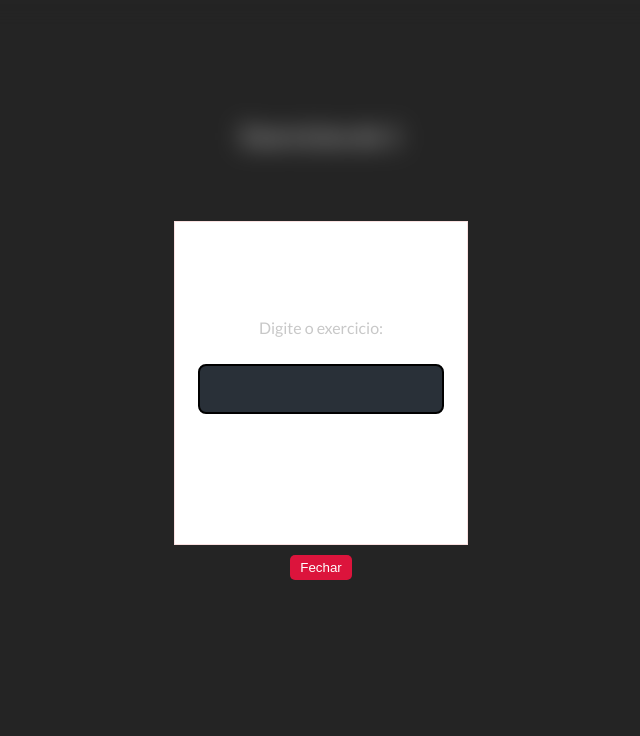
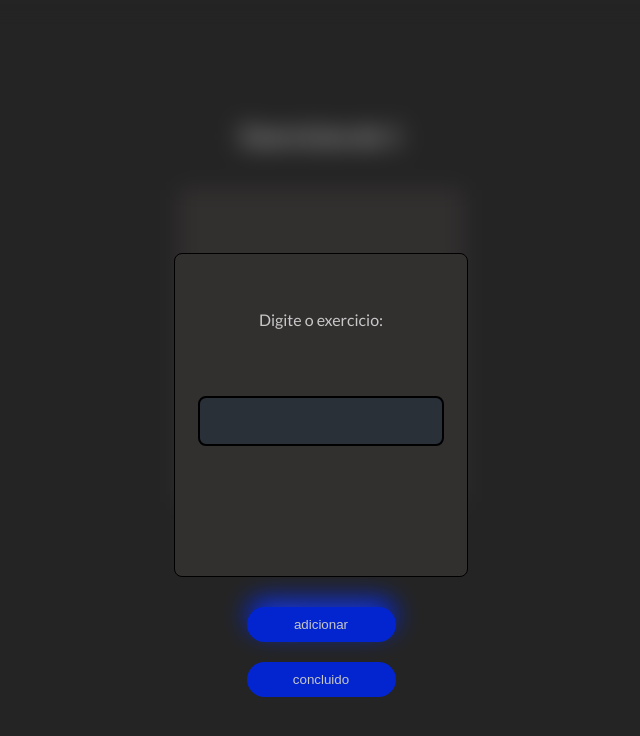
Before and after one commit to Gustavo-gthb/Training-App, a React (Vite) app in the folder frontend/: page /exercise/1 in a window 1280 px wide. Both pictures are taken after a click on the button "Adicionar Exercicio". Shown: the top 736 px of the page, without its empty margins (319-959 px from the left). Built offline with nearby package versions, Linux system fonts and the light colour scheme.

Commit message:
fix: completed exercise design

```diff
--- a/frontend/src/components/Rectangle/Rectangle.tsx
+++ b/frontend/src/components/Rectangle/Rectangle.tsx
@@ -2,7 +2,7 @@ import { Container, DeleteButton } from "./style";
 
 type RectangleProps = {
   children: React.ReactNode;
-  handleClickNext: () => void;
+  handleClickNext?: () => void;
   handleClickDelet: () => void;
 };
 
--- a/frontend/src/context/CreateExercise/CreateExercise.tsx
+++ b/frontend/src/context/CreateExercise/CreateExercise.tsx
@@ -4,6 +4,7 @@ type CreateExerciseType = {
   inputValueExercise: string;
   handleChange: (e: ChangeEvent<HTMLInputElement>) => void;
   setInputValueExercise: (value: string) => void;
+  clearInput: () => void;
 };
 
 const CreateExerciseContext = createContext<CreateExerciseType | undefined>(
@@ -21,9 +22,13 @@ export const CreateExerciseProvider = ({
     setInputValueExercise(e.target.value);
   };
 
+  const clearInput = () => {
+    setInputValueExercise("");
+  }
+
   return (
     <CreateExerciseContext.Provider
-      value={{ inputValueExercise, handleChange, setInputValueExercise }}
+      value={{ inputValueExercise, handleChange, setInputValueExercise, clearInput }}
     >
       {children}
     </CreateExerciseContext.Provider>
--- a/frontend/src/pages/Home/Exercise/Exercise.tsx
+++ b/frontend/src/pages/Home/Exercise/Exercise.tsx
@@ -5,6 +5,7 @@ import { Container } from "./style";
 import Modal from "./Modal";
 import { useNavigate, useParams } from "react-router";
 import useAddExercise from "../../../context/AddExercise/useAddExercise";
+import Border from "../../../components/Border";
 
 const Exercise = () => {
   const { trainingName } = useParams();
@@ -25,22 +26,27 @@ const Exercise = () => {
 
       <h2>Exercicios de {trainingName}</h2>
 
+      <Border>
         {currentExercises.map((exercise) => (
           <>
             <Rectangle
-              onClick={() => navigate(`/series/${exercise.name}`)}
+              handleClickNext={() => navigate(`/series/${exercise.name}`)}
+              handleClickDelet={() =>
+                removeExercise(trainingName ?? "", exercise.id)
+              }
               key={exercise.id}
             >
               {exercise.name}
             </Rectangle>
 
-            <Button
+            {/* <Button
               onClick={() => removeExercise(trainingName ?? "", exercise.id)}
-            >
+              >
               aaaa
-            </Button>
+              </Button> */}
           </>
         ))}
+      </Border>
       <Button onClick={() => setIsModalOpen(true)}>Adicionar Exercicio</Button>
     </Container>
   );
--- a/frontend/src/pages/Home/Exercise/Modal/Modal.tsx
+++ b/frontend/src/pages/Home/Exercise/Modal/Modal.tsx
@@ -1,6 +1,12 @@
 import React from "react";
 
-import { CloseButton, ModalContainer, ModalContent, Overlay } from "./style";
+import {
+  AddButton,
+  DoneButton,
+  ModalContainer,
+  ModalContent,
+  Overlay,
+} from "./style";
 import Input from "../../../../components/Input";
 import useCreateExercise from "../../../../context/CreateExercise/useCreateExercise";
 import useAddExercise from "../../../../context/AddExercise/useAddExercise";
@@ -18,27 +24,25 @@ const Modal: React.FC<ModalProps> = ({
   text,
   trainingName,
 }) => {
-  const { inputValueExercise, handleChange } = useCreateExercise();
+  const { inputValueExercise, handleChange, clearInput } = useCreateExercise();
   const { addExercise } = useAddExercise();
 
   const handleAddExercise = () => {
     if (!trainingName || !inputValueExercise.trim()) return;
     addExercise(trainingName, inputValueExercise);
-    onClose();
+    clearInput()
+
   };
 
   return (
     <Overlay isOpen={isOpen} onClick={onClose}>
-      <ModalContainer>
-        <ModalContent onClick={(e) => e.stopPropagation()}>
+      <ModalContainer onClick={(e) => e.stopPropagation()}>
+        <ModalContent>
           <p>{text}</p>
-          <Input
-            type="text"
-            value={inputValueExercise}
-            onChange={handleChange}
-          ></Input>
+          <Input value={inputValueExercise} onChange={handleChange} />
         </ModalContent>
-        <CloseButton onClick={handleAddExercise}>Fechar</CloseButton>
+        <AddButton onClick={handleAddExercise}>adicionar</AddButton>
+        <DoneButton onClick={onClose}>concluido</DoneButton>
       </ModalContainer>
     </Overlay>
   );
--- a/frontend/src/pages/Home/Exercise/Modal/style.ts
+++ b/frontend/src/pages/Home/Exercise/Modal/style.ts
@@ -9,7 +9,7 @@ const fadeIn = keyframes`
 
   to {
     opacity: 1;
-    transform: translateY(0);
+    transform: translateY(20);
     backdrop-filter: blur(12px);
   }
 
@@ -37,30 +37,59 @@ export const ModalContainer = styled.div`
   justify-content: center;
   z-index: 1001;
   animation: ${fadeIn} 1s ease-in-out;
+
+  transform: translateY(50px);
 `;
+
 
 export const ModalContent = styled.div`
   display: flex;
   flex-direction: column;
   align-items: center;
   justify-content: center;
-  background-color: #ffffff;
-  border: 1px solid #f9e0e0;
+  background-color: #322F2F;
+  color: #C8C8C8;
+  border: 1px solid #000000;
   width: 292px;
   height: 322px;
+  border-radius: 8px;
   z-index: 1001;
 
   p {
-    transform: translateY(-30px);
+    transform: translateY(-70px);
   }
 `;
 
-export const CloseButton = styled.button`
-  margin-top: 10px;
-  padding: 5px 10px;
-  border: none;
-  background: crimson;
-  color: white;
-  cursor: pointer;
-  border-radius: 5px;
+export const AddButton = styled.button`
+  display: flex;
+  justify-content: center;
+  align-items: center;
+
+  border-style: none;
+  color: #c8c8c8;
+  border-radius: 100px;
+  background-color: #0325d0;
+
+  width: 149px;
+  height: 35px;
+  z-index: 1001;
+
+  transform: translateY(30px);
 `;
+
+export const DoneButton = styled.button`
+  display: flex;
+  justify-content: center;
+  align-items: center;
+
+  border-style: none;
+  color: #c8c8c8;
+  border-radius: 100px;
+  background-color: #0325d0;
+
+  width: 149px;
+  height: 35px;
+  z-index: 1001;
+
+  transform: translateY(50px);
+`;
--- a/frontend/src/pages/Home/Exercise/style.ts
+++ b/frontend/src/pages/Home/Exercise/style.ts
@@ -8,5 +8,6 @@ export const Container = styled.div`
 
   h2 {
     transform: translateY(90px);
+    color: #c8c8c8;
   }
 `;
--- a/frontend/src/pages/Home/Series/Series.tsx
+++ b/frontend/src/pages/Home/Series/Series.tsx
@@ -28,15 +28,15 @@ const Series = () => {
 
         {series.reps.map((reps, index) => (
           <>
-            <Rectangle key={index}>
+            <Rectangle handleClickDelet={() => removeSeries(exerciseName ?? "", index)} key={index}>
               {" "}
               reps:{reps} , peso:{series.weight[index]} Kg
             </Rectangle>
-            <Button
+            {/* <Button
               onClick={() => removeSeries(exerciseName ?? "", index)}
             >
               aaaa
-            </Button>
+            </Button> */}
           </>
         ))}
 
--- a/frontend/src/pages/Home/Train/style.ts
+++ b/frontend/src/pages/Home/Train/style.ts
@@ -11,11 +11,3 @@ export const Container = styled.div`
     color: #c8c8c8;
   }
 `;
-
-export const DeleteButton = styled.button`
-  display: flex;
-  justify-content: center;
-  align-items: center;
-
-  padding: 10px;
-`;
```
